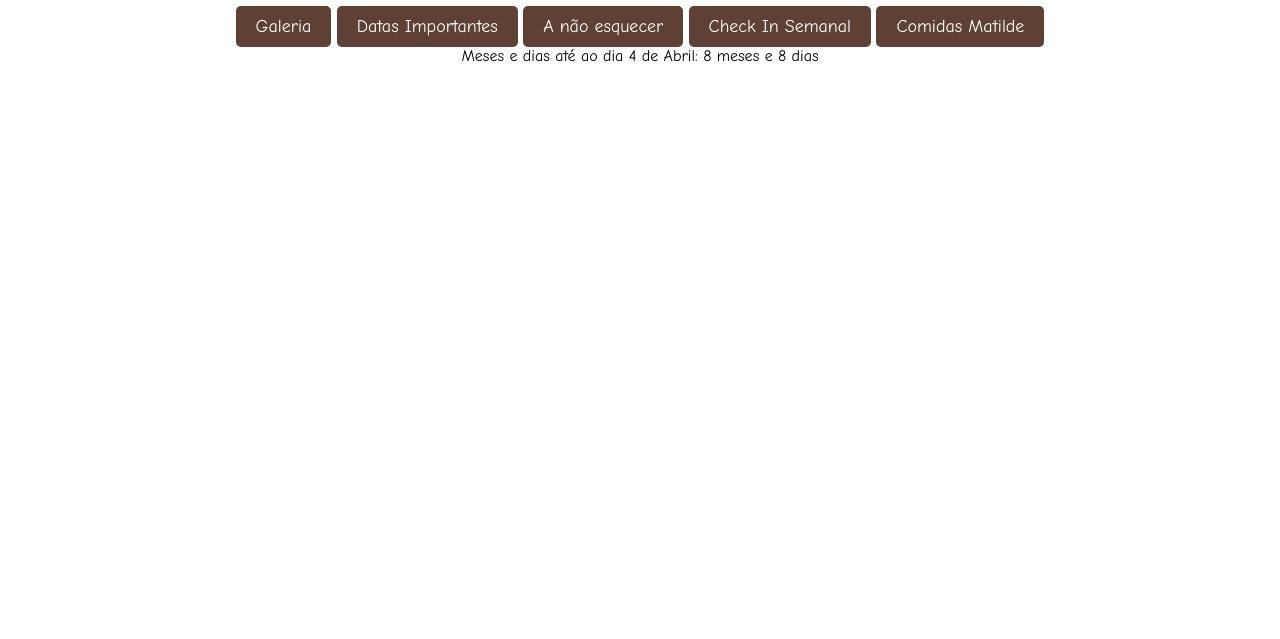
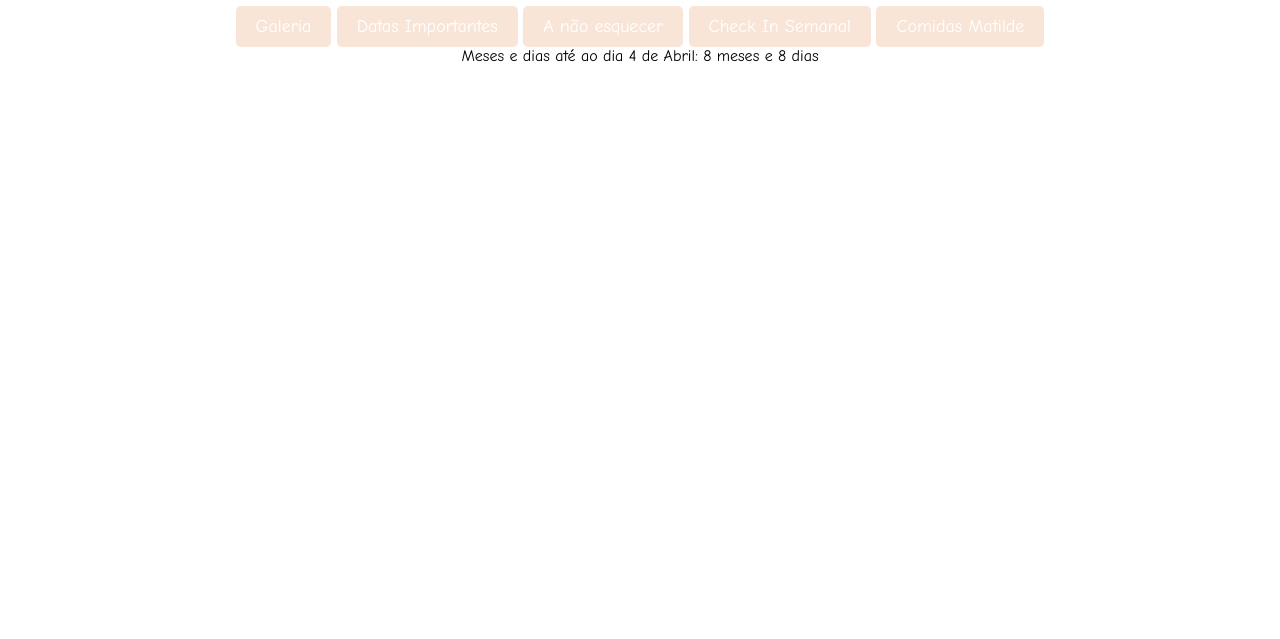
Before and after one commit to loureirorita/matildecostaamor, a plain HTML site: page index.html in a window 1280 px wide. Shown: the part 161-800 px from the top of the page. Drawn offline with Linux system fonts and the light colour scheme.

Commit message:
Update index.html

```diff
--- a/index.html
+++ b/index.html
@@ -11,7 +11,7 @@
             padding: 10px 20px;
             font-size: 18px;
             color: white;
-            background-color: #5e4034;
+            background-color: #f9e5d8;
             border: none;
             border-radius: 5px;
             text-align: center;
```
